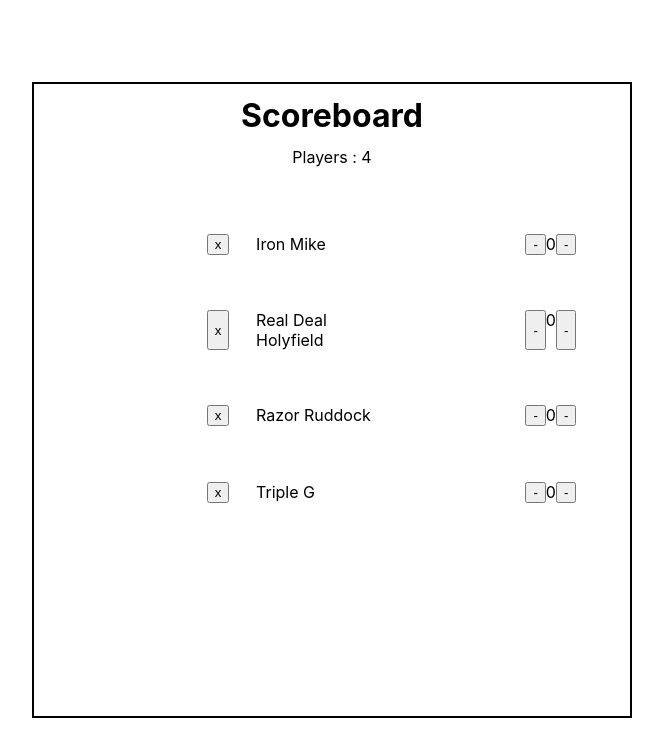
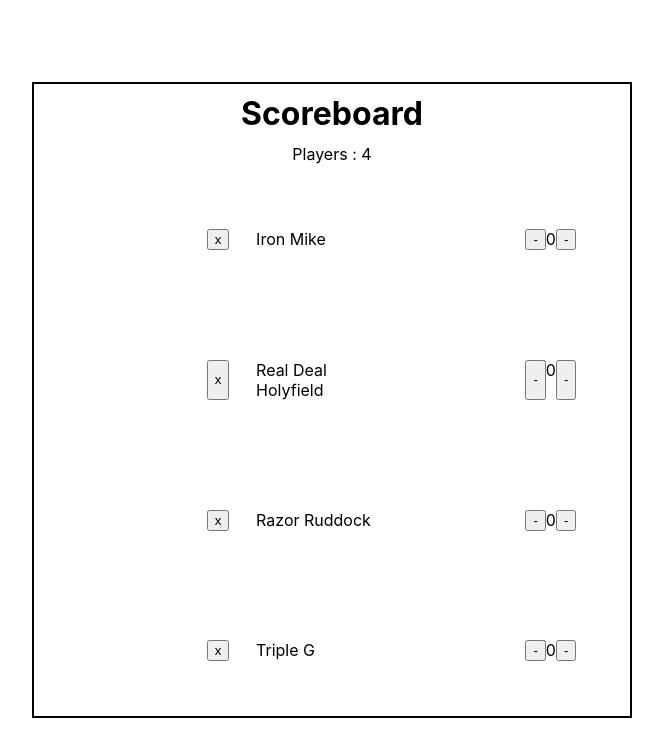
Before and after one commit to Jones100/Boxlife, a React (Create React App) app: page / in a window 1280 px wide. Shown: the top 756 px of the page, without its empty margins (308-971 px from the left). Built offline with nearby package versions, Linux system fonts and the light colour scheme.

Commit message:
changed height and expanded scoreboard players

```diff
--- a/src/App.css
+++ b/src/App.css
@@ -76,8 +76,8 @@
     flex-direction: column;
     width: 100%;
     align-items: center;
-    height: 60%;
-	justify-content: space-evenly;
+    height: 90%;
+	justify-content: space-around;
 }
 
 .scoreboard-border {
```
